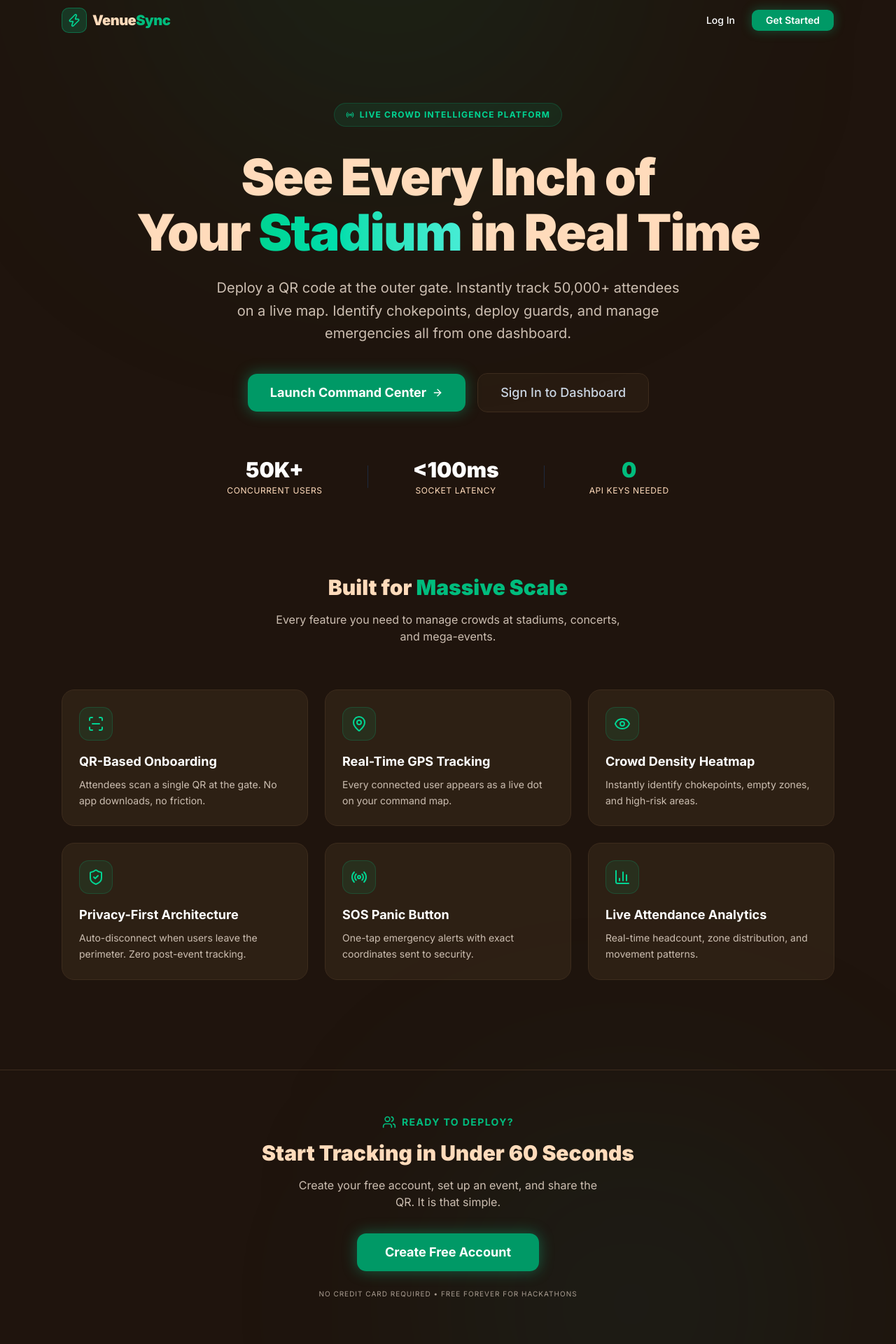
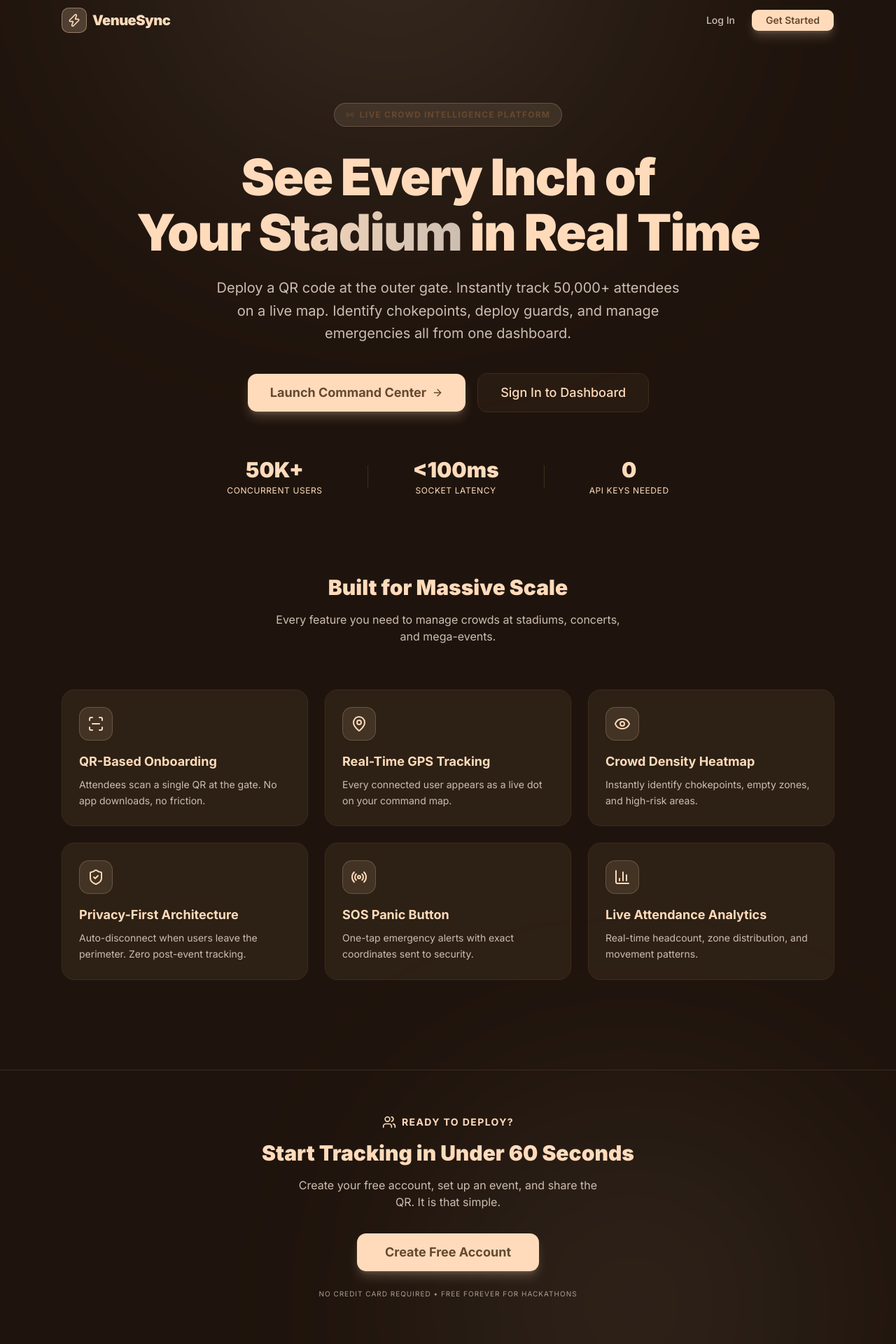
Before and after one commit to Fliq-Odd/veneck, a Next.js app: page / in a window 1280 px wide. Shown: the part 9-1929 px from the top of the page at 70% size. Built offline with nearby package versions, Linux system fonts and the light colour scheme.

Commit message:
style(auth): sweep hardcoded slate and teal utilities from landing and auth routes

```diff
--- a/app/page.tsx
+++ b/app/page.tsx
@@ -53,31 +53,31 @@ export default function LandingPage() {
     <div className="min-h-screen bg-background text-foreground overflow-hidden relative">
       {/* ─── Background Glow ─── */}
       <div className="absolute inset-0 pointer-events-none overflow-hidden">
-        <div className="absolute top-[-20%] left-[20%] w-[600px] h-[600px] bg-emerald-600/15 blur-[180px] rounded-full" />
-        <div className="absolute bottom-[-10%] right-[10%] w-[500px] h-[500px] bg-teal-600/10 blur-[150px] rounded-full" />
+        <div className="absolute top-[-20%] left-[20%] w-[600px] h-[600px] bg-primary/15 blur-[180px] rounded-full text-primary-foreground" />
+        <div className="absolute bottom-[-10%] right-[10%] w-[500px] h-[500px] bg-primary/10 blur-[150px] rounded-full" />
       </div>
 
       {/* ─── Nav ─── */}
       <nav className="relative z-20 flex items-center justify-between max-w-6xl mx-auto px-6 py-5">
         <div className="flex items-center gap-2">
-          <div className="h-9 w-9 rounded-lg bg-emerald-500/20 border border-emerald-500/40 flex items-center justify-center">
-            <Zap className="w-5 h-5 text-emerald-400" />
+          <div className="h-9 w-9 rounded-lg bg-primary/20 border border-primary/40 flex items-center justify-center text-primary-foreground">
+            <Zap className="w-5 h-5 text-primary" />
           </div>
           <span className="text-xl font-black tracking-tight">
-            Venue<span className="text-emerald-500">Sync</span>
+            Venue<span className="text-primary">Sync</span>
           </span>
         </div>
         <div className="flex items-center gap-3">
           <Link href="/login">
             <Button
               variant="ghost"
-              className="text-muted-foreground dark:text-slate-300 hover:text-foreground dark:text-white hover:bg-white/5"
+              className="text-muted-foreground  hover:text-foreground hover:bg-white/5"
             >
               Log In
             </Button>
           </Link>
           <Link href="/signup">
-            <Button className="bg-emerald-600 hover:bg-emerald-500 text-foreground dark:text-white font-semibold px-5 shadow-[0_0_15px_rgba(16,185,129,0.3)] hover:shadow-[0_0_25px_rgba(16,185,129,0.5)] transition-all">
+            <Button className="bg-primary hover:bg-primary font-semibold px-5 shadow-lg shadow-primary/20 hover:shadow-lg shadow-primary/20 transition-all text-primary-foreground">
               Get Started
             </Button>
           </Link>
@@ -86,7 +86,7 @@ export default function LandingPage() {
 
       {/* ─── Hero ─── */}
       <section className="relative z-10 max-w-5xl mx-auto px-6 pt-20 pb-28 text-center">
-        <div className="inline-flex items-center gap-2 bg-emerald-500/10 border border-emerald-500/20 text-emerald-400 text-xs font-bold uppercase tracking-widest px-4 py-2 rounded-full mb-8">
+        <div className="inline-flex items-center gap-2 bg-primary/10 border border-primary/20 text-primary text-xs font-bold uppercase tracking-widest px-4 py-2 rounded-full mb-8 text-primary-foreground">
           <Radio className="w-3 h-3 animate-pulse" />
           Live Crowd Intelligence Platform
         </div>
@@ -95,7 +95,7 @@ export default function LandingPage() {
           See Every Inch of
           <br />
           Your{" "}
-          <span className="text-transparent bg-clip-text bg-gradient-to-r from-emerald-400 to-teal-300">
+          <span className="text-transparent bg-clip-text bg-gradient-to-r from-primary to-muted-foreground">
             Stadium
           </span>{" "}
           in Real Time
@@ -111,7 +111,7 @@ export default function LandingPage() {
           <Link href="/signup">
             <Button
               size="lg"
-              className="h-14 px-8 text-lg bg-emerald-600 hover:bg-emerald-500 text-foreground dark:text-white font-bold rounded-xl shadow-[0_0_20px_rgba(16,185,129,0.4)] hover:shadow-[0_0_35px_rgba(16,185,129,0.6)] transition-all flex items-center gap-2 group"
+              className="h-14 px-8 text-lg bg-primary hover:bg-primary font-bold rounded-xl shadow-lg shadow-primary/20 hover:shadow-lg shadow-primary/20 transition-all flex items-center gap-2 group text-primary-foreground"
             >
               Launch Command Center
               <ArrowRight className="w-5 h-5 group-hover:translate-x-1 transition-transform" />
@@ -121,7 +121,7 @@ export default function LandingPage() {
             <Button
               variant="outline"
               size="lg"
-              className="h-14 px-8 text-lg border-slate-700 text-muted-foreground dark:text-slate-300 hover:bg-white/5 hover:border-slate-500 rounded-xl transition-all"
+              className="h-14 px-8 text-lg border-border text-muted-foreground hover:bg-white/5 hover:border-slate-500 rounded-xl transition-all text-foreground"
             >
               Sign In to Dashboard
             </Button>
@@ -131,21 +131,21 @@ export default function LandingPage() {
         {/* Mini stats */}
         <div className="mt-16 flex items-center justify-center gap-8 md:gap-16 text-center">
           <div>
-            <p className="text-3xl font-black text-foreground dark:text-white">50K+</p>
+            <p className="text-3xl font-black text-foreground">50K+</p>
             <p className="text-xs text-foreground0 uppercase tracking-wider mt-1">
               Concurrent Users
             </p>
           </div>
-          <div className="h-8 w-px bg-slate-800" />
+          <div className="h-8 w-px bg-card" />
           <div>
-            <p className="text-3xl font-black text-foreground dark:text-white">&lt;100ms</p>
+            <p className="text-3xl font-black text-foreground">&lt;100ms</p>
             <p className="text-xs text-foreground0 uppercase tracking-wider mt-1">
               Socket Latency
             </p>
           </div>
-          <div className="h-8 w-px bg-slate-800" />
+          <div className="h-8 w-px bg-card" />
           <div>
-            <p className="text-3xl font-black text-emerald-500">0</p>
+            <p className="text-3xl font-black text-primary">0</p>
             <p className="text-xs text-foreground0 uppercase tracking-wider mt-1">
               API Keys Needed
             </p>
@@ -157,7 +157,7 @@ export default function LandingPage() {
       <section className="relative z-10 max-w-6xl mx-auto px-6 pb-32">
         <h2 className="text-3xl font-black text-center mb-4">
           Built for{" "}
-          <span className="text-emerald-500">Massive Scale</span>
+          <span className="text-primary">Massive Scale</span>
         </h2>
         <p className="text-muted-foreground text-center mb-16 max-w-lg mx-auto">
           Every feature you need to manage crowds at stadiums, concerts, and
@@ -167,12 +167,12 @@ export default function LandingPage() {
           {features.map((f, i) => (
             <div
               key={i}
-              className="group relative p-6 rounded-2xl bg-card/50 border border-border hover:border-emerald-500/30 transition-all duration-300 hover:shadow-[0_0_30px_rgba(16,185,129,0.08)]"
+              className="group relative p-6 rounded-2xl bg-card/50 border border-border hover:border-primary/30 transition-all duration-300 hover:shadow-lg shadow-primary/20 text-foreground"
             >
-              <div className="h-12 w-12 rounded-xl bg-emerald-500/10 border border-emerald-500/20 flex items-center justify-center mb-4 group-hover:bg-emerald-500/20 transition-colors">
-                <f.icon className="w-6 h-6 text-emerald-400" />
+              <div className="h-12 w-12 rounded-xl bg-primary/10 border border-primary/20 flex items-center justify-center mb-4 group-hover:bg-primary/20 transition-colors text-primary-foreground">
+                <f.icon className="w-6 h-6 text-primary" />
               </div>
-              <h3 className="text-lg font-bold text-foreground dark:text-white mb-2">{f.title}</h3>
+              <h3 className="text-lg font-bold text-foreground mb-2">{f.title}</h3>
               <p className="text-sm text-muted-foreground leading-relaxed">
                 {f.desc}
               </p>
@@ -182,11 +182,11 @@ export default function LandingPage() {
       </section>
 
       {/* ─── CTA Footer ─── */}
-      <section className="relative z-10 border-t border-border py-16">
+      <section className="relative z-10 border-t border-border py-16 text-foreground">
         <div className="max-w-4xl mx-auto px-6 text-center">
           <div className="flex items-center justify-center gap-2 mb-4">
-            <Users className="w-5 h-5 text-emerald-500" />
-            <span className="text-sm font-bold uppercase tracking-widest text-emerald-500">
+            <Users className="w-5 h-5 text-primary" />
+            <span className="text-sm font-bold uppercase tracking-widest text-primary">
               Ready to Deploy?
             </span>
           </div>
@@ -200,7 +200,7 @@ export default function LandingPage() {
           <Link href="/signup">
             <Button
               size="lg"
-              className="h-14 px-10 bg-emerald-600 hover:bg-emerald-500 text-foreground dark:text-white font-bold text-lg rounded-xl shadow-[0_0_20px_rgba(16,185,129,0.4)] transition-all"
+              className="h-14 px-10 bg-primary hover:bg-primary font-bold text-lg rounded-xl shadow-lg shadow-primary/20 transition-all text-primary-foreground"
             >
               Create Free Account
             </Button>
```
Also changed, not shown: app/login/page.tsx (+13 -13 lines), app/onboarding/page.tsx (+32 -32 lines), app/signup/page.tsx (+18 -18 lines).
